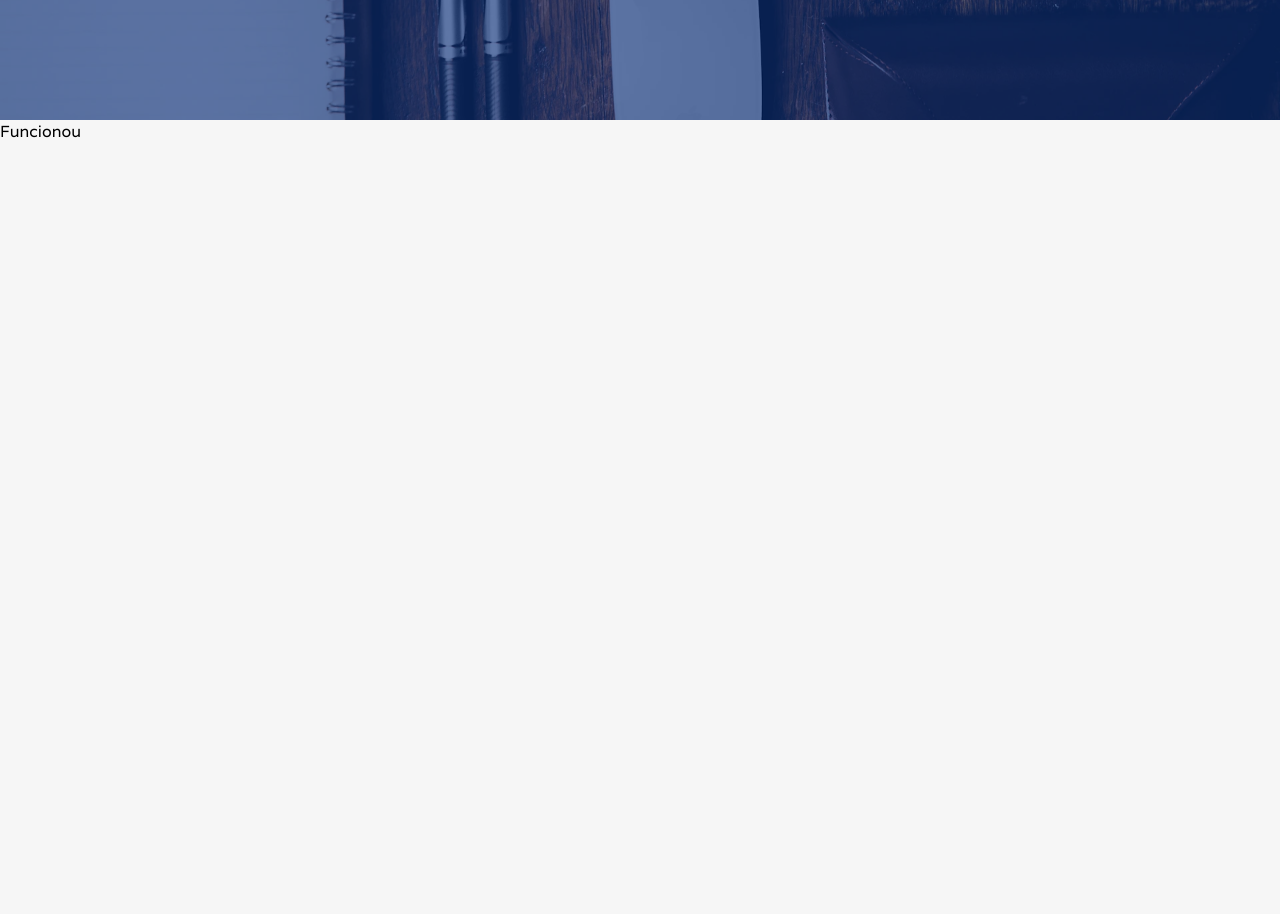
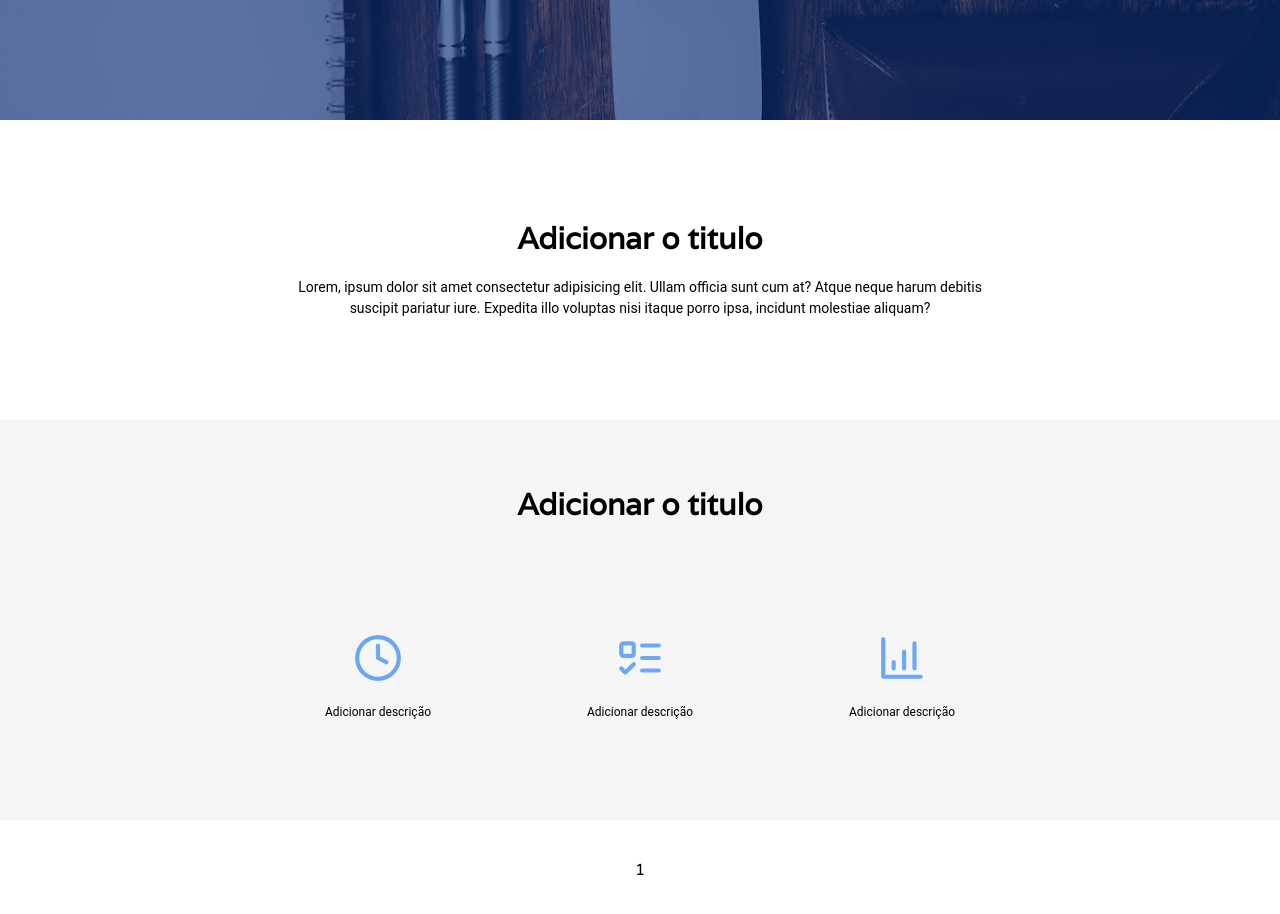
Before and after one commit to FelipeFernandes777/landing_page_techGrowth, a React (Vite) app: page / in a window 1280 px wide. Shown: the part 680-1594 px from the top of the page. Built offline with nearby package versions, Linux system fonts and the light colour scheme.

Commit message:
feat: Creating information session details and compositions

```diff
--- a/src/App.tsx
+++ b/src/App.tsx
@@ -1,5 +1,5 @@
 import { HeaderComponent } from "./components/Header/HeaderComponent";
-import { MainComponent } from "./components/MainContent/MainComponent";
+import { MainComponent } from "./components/Main/MainComponent";
 
 function App() {
   return (
--- /dev/null
+++ b/src/components/Main/Info/InfoCard.tsx
@@ -0,0 +1,22 @@
+import { ReactElement } from "react"
+import InfoText from "./InfoText"
+
+interface InfoCardProps {
+  infoText: string,
+  icon: ReactElement
+}
+
+export default function InfoCard({ infoText, icon }: InfoCardProps) {
+  return (
+    <div className="!min-w-[250px] h-[120px] flex flex-col gap-4 justify-center items-center">
+      <div className="w-full h-[50px] flex items-center justify-center">
+        <span>{icon}</span>
+      </div>
+      <div className="w-full h-full flex justify-center p-1">
+        <InfoText size={12}>
+          {infoText}
+        </InfoText>
+      </div>
+    </div>
+  )
+}
--- /dev/null
+++ b/src/components/Main/Info/InfoContainer.tsx
@@ -0,0 +1,16 @@
+import { ReactNode } from "react"
+
+
+interface InfoContainerProps {
+  children: ReactNode
+  customizeHeight: string
+  bg_color?: string
+}
+
+export default function infoContainer({ children, bg_color, customizeHeight }: InfoContainerProps) {
+  return (
+    <div className="w-full p-3 flex flex-col justify-center items-center gap-5" style={{ height: `${customizeHeight}px`, backgroundColor: bg_color }}>
+      {children}
+    </div>
+  )
+}
--- /dev/null
+++ b/src/components/Main/Info/InfoText.tsx
@@ -0,0 +1,14 @@
+import { ReactNode } from "react"
+
+interface InfoTextProps {
+  children: ReactNode
+  size?: number
+}
+
+export default function InfoText({ children, size }: InfoTextProps) {
+  return (
+    <span className="font-roboto text-center inline-block" style={{ fontSize: size != null ? size : 14 }}>
+      {children}
+    </span>
+  )
+}
--- /dev/null
+++ b/src/components/Main/Info/InfoTitle.tsx
@@ -0,0 +1,13 @@
+import { ReactNode } from "react"
+
+interface InfoTitleProps {
+  children: ReactNode
+}
+
+export default function InfoTitle({ children }: InfoTitleProps) {
+  return (
+    <span className="font-bold text-3xl bg-inherit">
+      {children}
+    </span>
+  )
+}
--- /dev/null
+++ b/src/components/Main/MainComponent.tsx
@@ -0,0 +1,58 @@
+import { BarChart4, Clock, ListTodo } from "lucide-react";
+import InfoCard from "./Info/InfoCard";
+import InfoContainer from "./Info/InfoContainer";
+import InfoText from "./Info/InfoText";
+import InfoTitle from "./Info/InfoTitle";
+import { MainContainer } from "./MainContainer";
+
+
+export function MainComponent() {
+  return (
+    <MainContainer>
+      <InfoContainer
+        bg_color="white"
+        customizeHeight="300">
+        <InfoTitle>
+          Adicionar o titulo
+        </InfoTitle>
+        <div className="w-[700px] align-baseline">
+          <InfoText>
+            Lorem, ipsum dolor sit amet consectetur adipisicing elit. Ullam officia sunt cum at? Atque neque harum debitis suscipit pariatur iure. Expedita illo voluptas nisi itaque porro ipsa, incidunt molestiae aliquam?
+          </InfoText>
+        </div>
+      </InfoContainer>
+      <InfoContainer
+        customizeHeight="400"
+      >
+        <div className="w-full h-full flex flex-col justify-around items-center">
+          <InfoTitle>
+            Adicionar o titulo
+          </InfoTitle>
+          <div className="w-full flex gap-3 items-center justify-center">
+            <InfoCard
+              infoText="Adicionar descrição "
+              icon={<Clock size={50} color="rgba(18, 117, 246, 0.61)" />}
+            >
+            </InfoCard>
+            <InfoCard
+              infoText="Adicionar descrição "
+              icon={<ListTodo size={50} color="rgba(18, 117, 246, 0.61)" />}
+            >
+            </InfoCard>
+            <InfoCard
+              infoText="Adicionar descrição "
+              icon={<BarChart4 size={50} color="rgba(18, 117, 246, 0.61)" />}
+            >
+            </InfoCard>
+          </div>
+        </div>
+      </InfoContainer>
+      <InfoContainer
+        bg_color="white"
+        customizeHeight="100"
+      >
+        <span>1</span>
+      </InfoContainer>
+    </MainContainer>
+  )
+}
--- a/src/components/MainContent/MainComponent.tsx
+++ /dev/null
@@ -1,10 +0,0 @@
-import { MainContainer } from "./MainContainer";
-
-
-export function MainComponent() {
-  return (
-    <MainContainer>
-      <p>Funcionou</p>
-    </MainContainer>
-  )
-}
--- a/src/index.css
+++ b/src/index.css
@@ -14,6 +14,7 @@ html {
 :root {
   --header-primary-color: #002877ff;
   --header-secundary-color: #1274f6ff;
+  --icon-color-primary: rgba(18, 117, 246, 0.61);
 
   --bg-landing-page-primary-color: #f6f6f6ff;
   --bg-landing-page-secundary-color: #ffffff;
--- a/tailwind.config.js
+++ b/tailwind.config.js
@@ -3,6 +3,9 @@ export default {
   content: ["./index.html", "./src/**/*.{js,ts,jsx,tsx}"],
   theme: {
     extend: {},
+    fontFamily: {
+      'roboto': ['Roboto', 'sans-serif']
+    }
   },
   plugins: [],
 };
```
Also changed, not shown: src/components/Main/MainContainer.tsx (renamed from src/components/MainContent/MainContainer.tsx).
